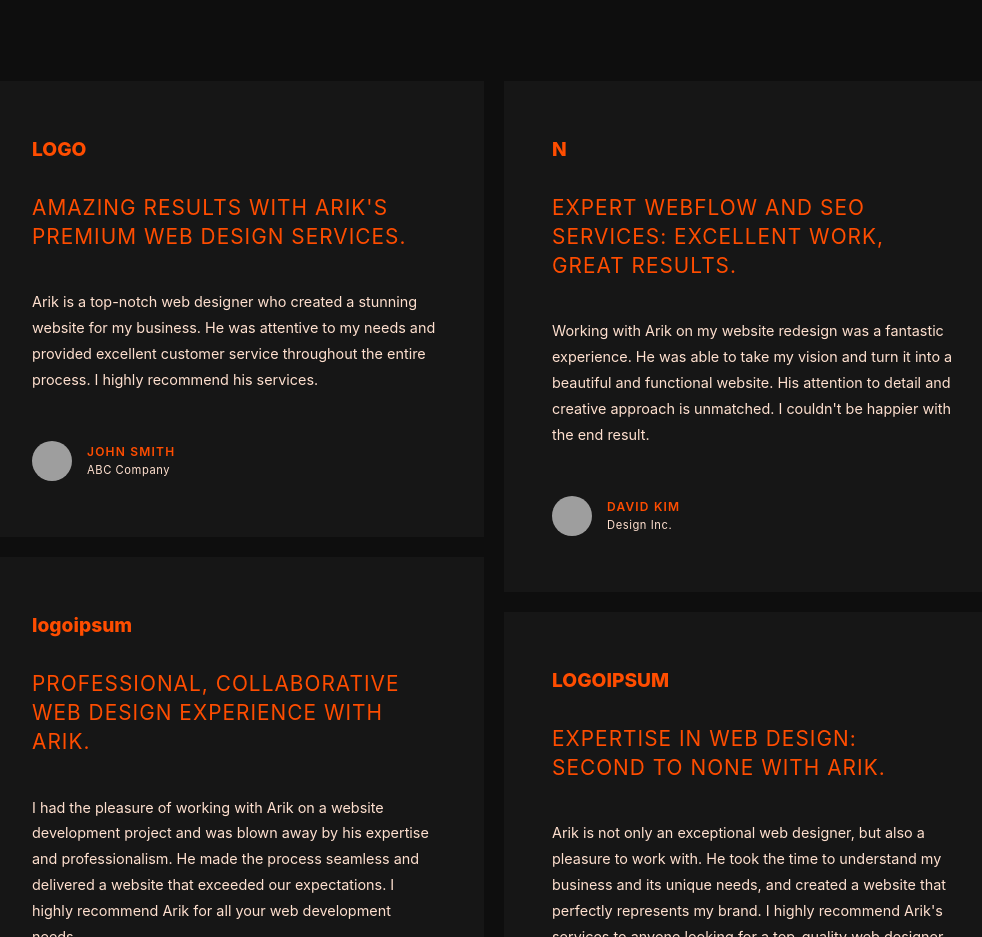
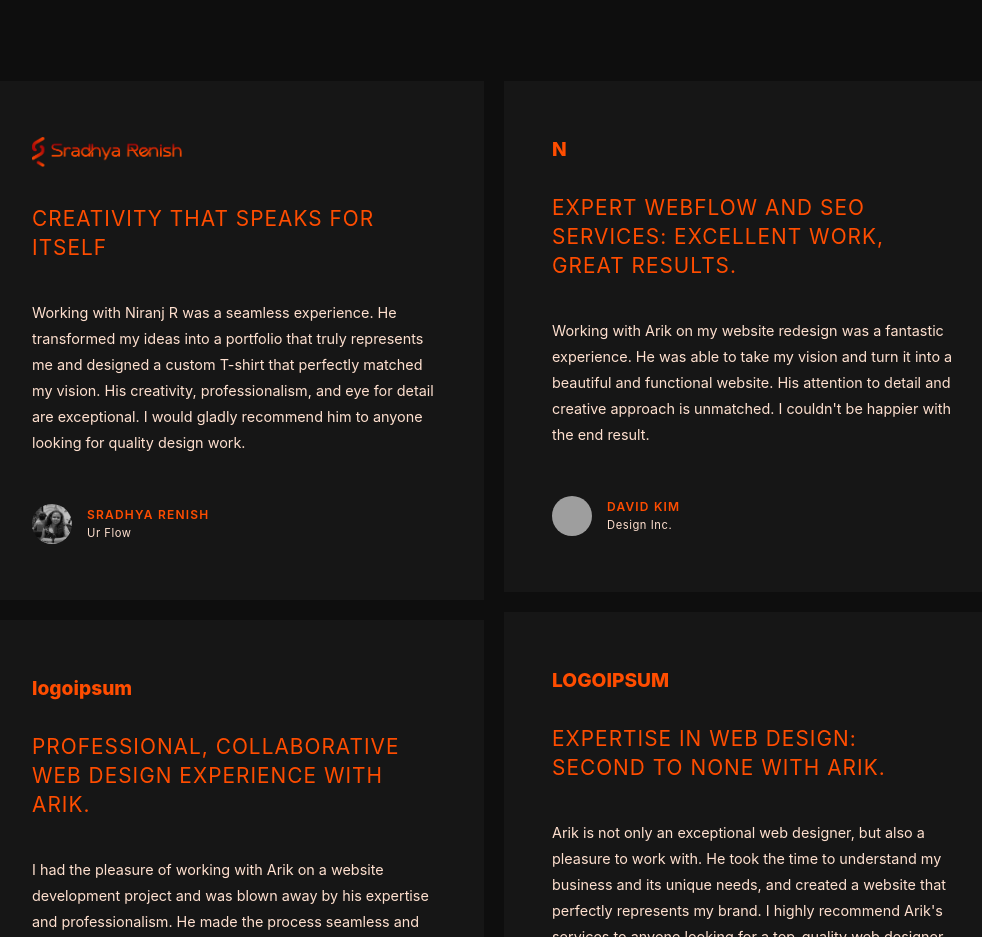
Before and after one commit to niranj-r/NJAI-PORTFOLIO, a React (Create React App) app: page / in a window 1280 px wide. Shown: the part 4940-5877 px from the top of the page, without its empty margins (146-1128 px from the left). Built offline with nearby package versions, Linux system fonts and the light colour scheme; no server answers; grey boxes are pictures that could not be loaded; a web font is replaced by a local one.

Commit message:
chore: synchronize and update project dependencies in node_modules

```diff
--- a/src/pages/Testimonials.jsx
+++ b/src/pages/Testimonials.jsx
@@ -1,17 +1,20 @@
 import React from 'react';
 import { motion } from 'framer-motion';
 import "../styles/Testimonials.css";
+import srLogo from '../assets/sr-logo.png';
+import srPhoto from '../assets/sr-photo.png';
 
 const testimonialsData = [
   {
     id: 1,
     theme: 'dark',
-    logo: 'LOGO',
-    title: "Amazing Results with Arik's Premium Web Design Services.",
-    text: "Arik is a top-notch web designer who created a stunning website for my business. He was attentive to my needs and provided excellent customer service throughout the entire process. I highly recommend his services.",
-    author: "JOHN SMITH",
-    company: "ABC Company",
-    avatar: "https://randomuser.me/api/portraits/men/32.jpg"
+    logo: srLogo,
+    isImageLogo: true,
+    title: "CREATIVITY THAT SPEAKS FOR ITSELF",
+    text: "Working with Niranj R was a seamless experience. He transformed my ideas into a portfolio that truly represents me and designed a custom T-shirt that perfectly matched my vision. His creativity, professionalism, and eye for detail are exceptional. I would gladly recommend him to anyone looking for quality design work.",
+    author: "SRADHYA RENISH",
+    company: "Ur Flow",
+    avatar: srPhoto
   },
   {
     id: 2,
@@ -75,10 +78,10 @@ const Testimonials = () => {
       {/* Header */}
       <div className="testimonials-header">
         <h2 className="testimonials-title">
-          What my <br/> <em>clients say</em>
+          What my <br /> <em>clients say</em>
         </h2>
         <p className="testimonials-subtitle">
-          See what my clients have to say about working with me and the <br/> results I helped them achieve.
+          See what my clients have to say about working with me and the <br /> results I helped them achieve.
         </p>
       </div>
 
@@ -95,7 +98,9 @@ const Testimonials = () => {
               viewport={{ once: true, amount: 0.2 }}
               transition={{ duration: 0.6, ease: "easeOut", delay: index * 0.1 }}
             >
-              <div className="card-logo">{item.logo}</div>
+              <div className="card-logo">
+                {item.isImageLogo ? <img src={item.logo} alt="logo" style={{ maxHeight: '30px' }} /> : item.logo}
+              </div>
               <h3 className="card-title">{item.title}</h3>
               <p className="card-text">{item.text}</p>
               <div className="card-author-section">
@@ -120,7 +125,9 @@ const Testimonials = () => {
               viewport={{ once: true, amount: 0.2 }}
               transition={{ duration: 0.6, ease: "easeOut", delay: index * 0.1 + 0.2 }}
             >
-              <div className="card-logo">{item.logo}</div>
+              <div className="card-logo">
+                {item.isImageLogo ? <img src={item.logo} alt="logo" style={{ maxHeight: '30px' }} /> : item.logo}
+              </div>
               <h3 className="card-title">{item.title}</h3>
               <p className="card-text">{item.text}</p>
               <div className="card-author-section">
```
Also changed, not shown: src/assets/sr-logo.png (added), src/assets/sr-photo.png (added).
